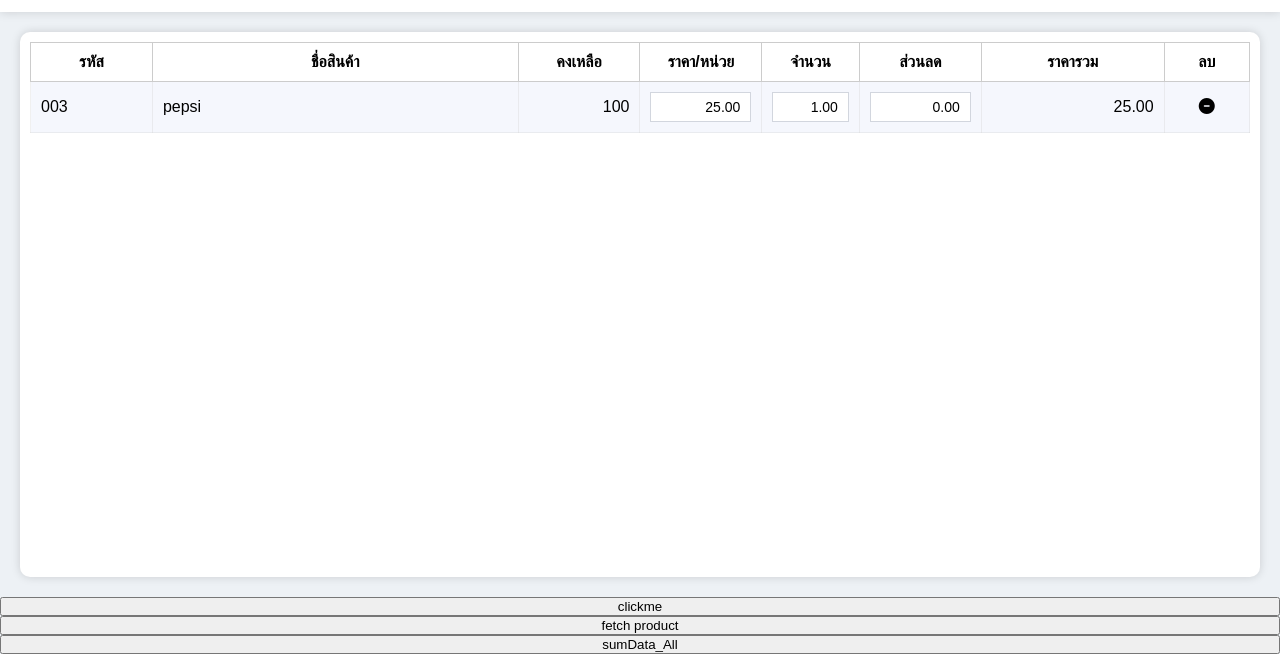
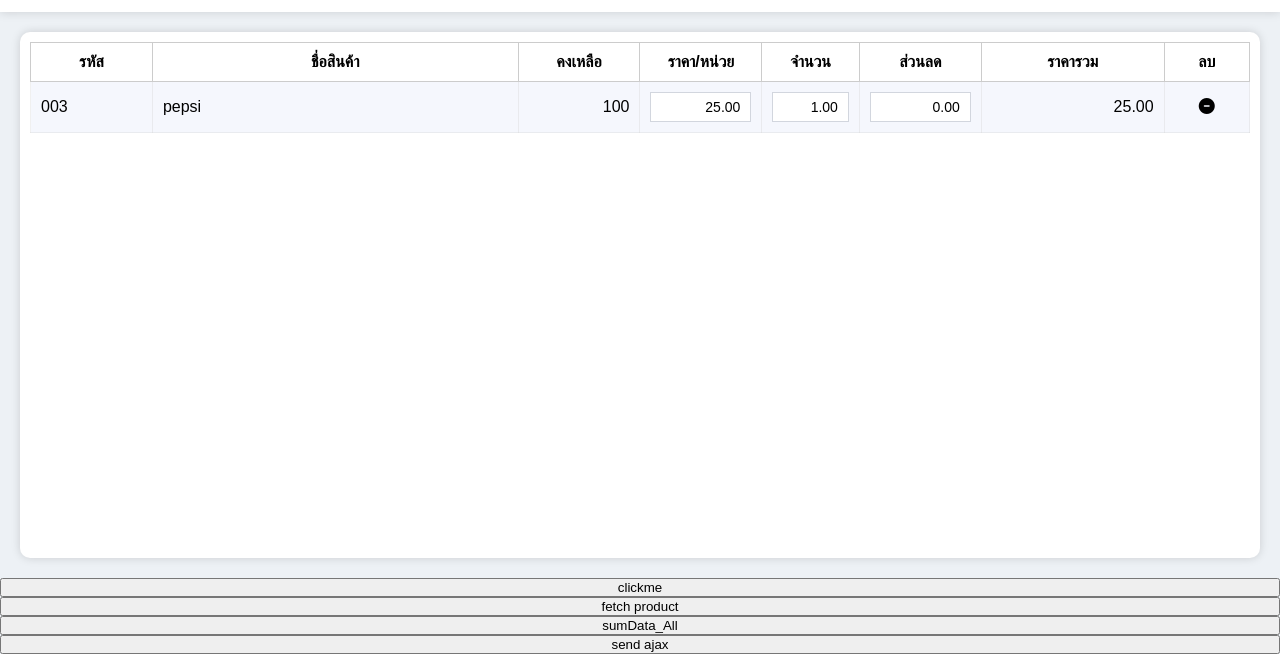
Before and after one commit to padungsak14/pos_sellproduct, a plain HTML site: page index.html in a window 1280 px wide. Shown: the part 146-800 px from the top of the page. Drawn offline with Linux system fonts and the light colour scheme; no server answers.

Commit message:
deploy 4

```diff
--- a/index.html
+++ b/index.html
@@ -93,10 +93,8 @@
         <button onclick="getbarcode('8850086130359')">clickme</button>
         <button onclick="getProductAll('620CC2EB-CAE1-4642-84E7-9428FC891E2D' )">fetch product</button>
         <button onclick="sumData_All()">sumData_All</button>
+        <button onclick="ajaxTounigui()">send ajax</button>
     </main>
-
-
-
 
 
     <script src="index.js"></script>
--- a/index.js
+++ b/index.js
@@ -330,3 +330,7 @@ tbody_data.addEventListener('click' ,function(e) {
 document.addEventListener('DOMContentLoaded' ,function() {
     getProductAll('620CC2EB-CAE1-4642-84E7-9428FC891E2D');
 })
+
+function ajaxTounigui() {
+    ajaxRequest(UniURLFrame1, 'testajax', ['xbarcode=123']);
+}
```
